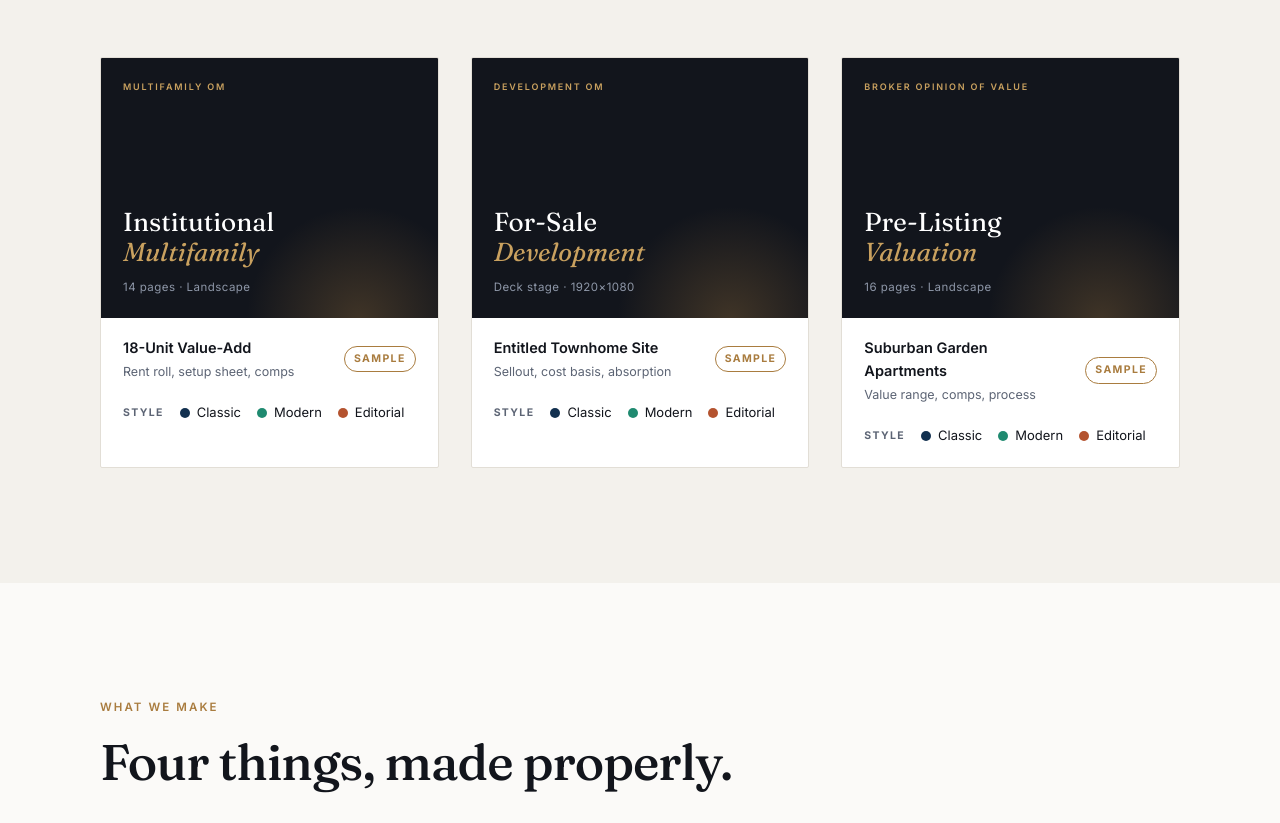
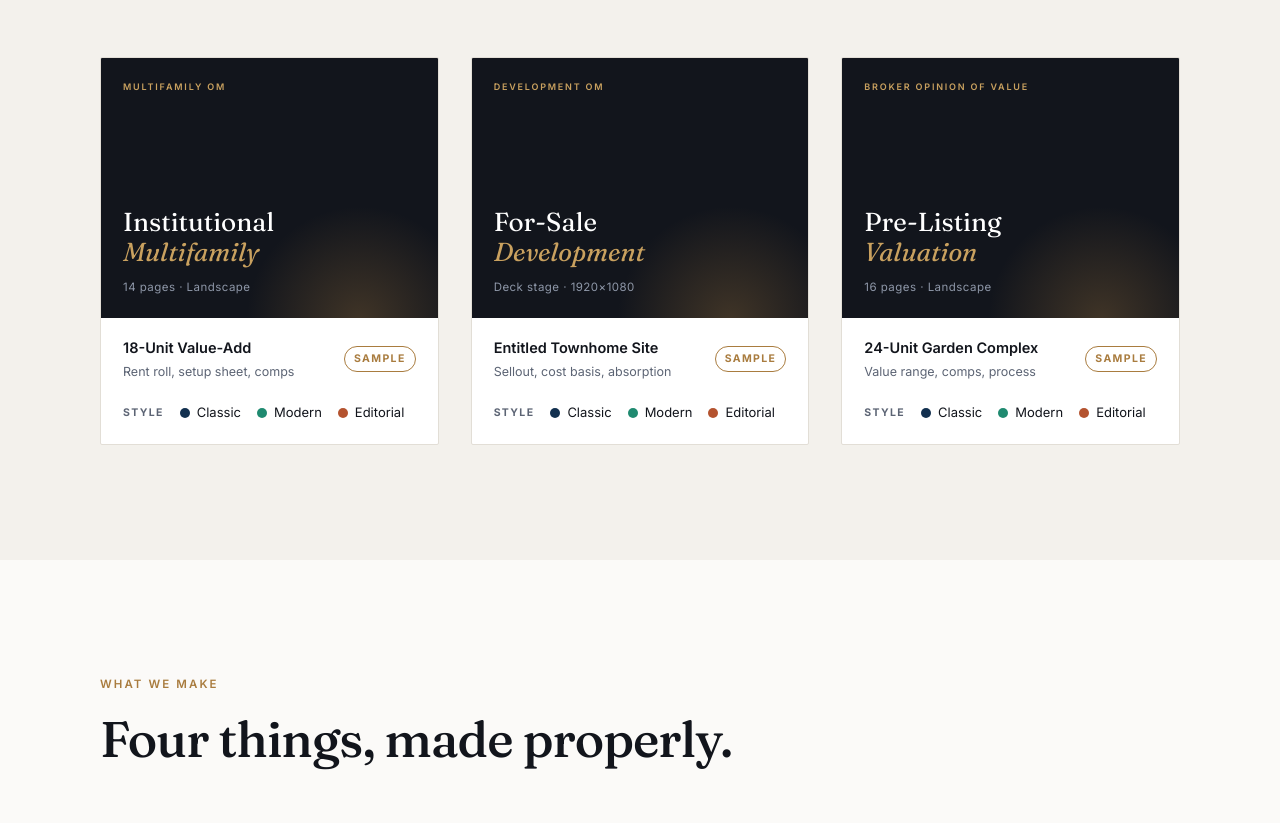
Before and after one commit to Myk387/offering-studio-site, a plain HTML site: page index.html in a window 1280 px wide. Shown: the part 2308-3131 px from the top of the page. Drawn offline with Linux system fonts and the light colour scheme.

Commit message:
BOV card title, aligned style rows

```diff
--- a/index.html
+++ b/index.html
@@ -166,7 +166,9 @@ section{padding:clamp(64px,9vw,118px) 0}
 .work-meta{padding:18px 22px 20px;display:flex;align-items:center;justify-content:space-between;gap:12px}
 .work-meta strong{display:block;font-size:14.5px;font-weight:600}
 .work-meta > div > span{display:block;font-size:12.5px;color:var(--ink-mute);margin-top:3px}
+.work{display:flex;flex-direction:column}
 .work-link{display:block;text-decoration:none;color:inherit}
+.styles{margin-top:auto}
 .styles{display:flex;flex-wrap:wrap;align-items:center;gap:8px 16px;padding:0 22px 20px;font-size:13px}
 .styles span{font-size:10.5px;font-weight:700;letter-spacing:.13em;text-transform:uppercase;color:var(--ink-mute)}
 .styles a{display:inline-flex;align-items:center;gap:7px;color:var(--ink);text-decoration:none;border-bottom:1px solid transparent}
@@ -416,7 +418,7 @@ section{padding:clamp(64px,9vw,118px) 0}
           </div>
         </div>
         <div class="work-meta">
-          <div><strong>Suburban Garden Apartments</strong><span>Value range, comps, process</span></div>
+          <div><strong>24-Unit Garden Complex</strong><span>Value range, comps, process</span></div>
           <span class="pill">Sample</span>
         </div>
       </a>
```
